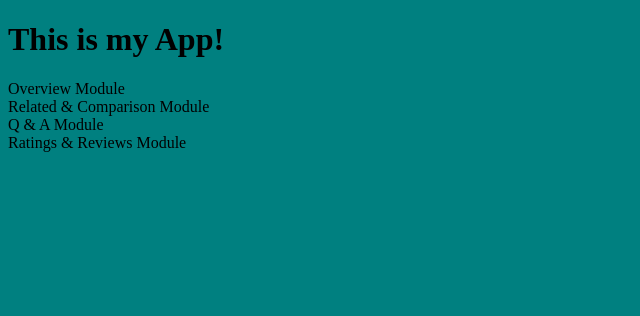
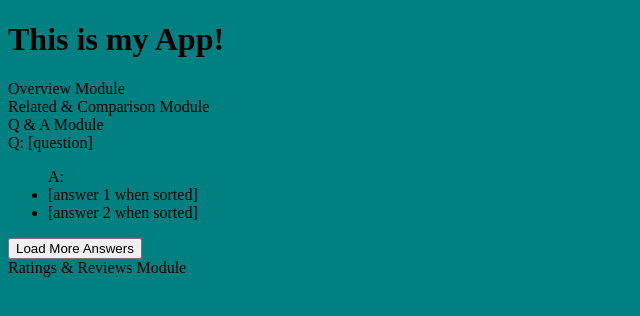
Before and after one commit to HR-CtrlAltElite/Greenfield, a React (Create React App) app in the folder client/: page / in a window 1280 px wide. Shown: the top 316 px of the page, without its empty margins (0-640 px from the left). Built offline with nearby package versions, Linux system fonts and the light colour scheme; no server answers; the HTML template or start-up script is replaced by a standard one.

Commit message:
Create Question component that hits Atelier API

```diff
--- a/client/src/QA.jsx
+++ b/client/src/QA.jsx
@@ -1,12 +1,11 @@
-// index for q&a subcomponents
-
 import React from 'react';
-import axios from 'axios';
+import Question from './Question';
 
 function QA() {
   return (
     <div>
       Q & A Module
+      <Question product_id={'40347'} />
     </div>
   );
 }
--- /dev/null
+++ b/client/src/Question.jsx
@@ -0,0 +1,34 @@
+import React from 'react';
+import axios from 'axios';
+
+function Question({ product_id }) {
+  // given the question as a prop, find all answers associated with that question, sorted
+  // sort first by seller, then by helpfulness without upending seller answers
+  function loadMoreAnswers() {
+    // show all remaining answers
+    // confined to half the screen and scrollable
+  }
+  console.log('props product_id', product_id);
+  axios.get(`/questions/${product_id}`)
+    .then((response) => {
+      console.log(response.data);
+    })
+    .catch((err) => console.log(err));
+  return (
+    <div>
+      <div>Q: [question]</div>
+      <ul>
+        A:
+        <li>
+          [answer 1 when sorted]
+        </li>
+        <li>
+          [answer 2 when sorted]
+        </li>
+      </ul>
+      <input type="button" value="Load More Answers" onClick={loadMoreAnswers} />
+    </div>
+  );
+}
+
+export default Question;
--- a/client/src/index.jsx
+++ b/client/src/index.jsx
@@ -2,5 +2,8 @@ import React from 'react';
 import { createRoot } from 'react-dom/client';
 import App from './App';
 
-const root = createRoot(document.getElementById('root'));
+const div = document.createElement('div');
+div.setAttribute('id', 'app');
+document.body.appendChild(div);
+const root = createRoot(document.getElementById('app'));
 root.render(<App />);
```
Also changed, not shown: 2 other files (tests, documents, lock files or other folders).
